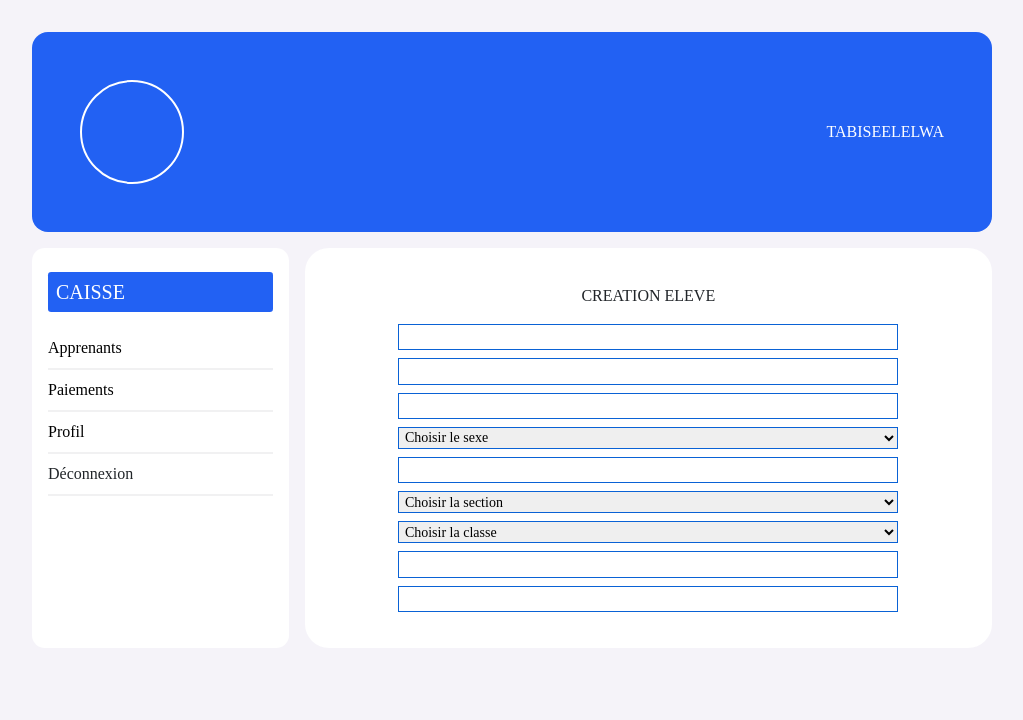
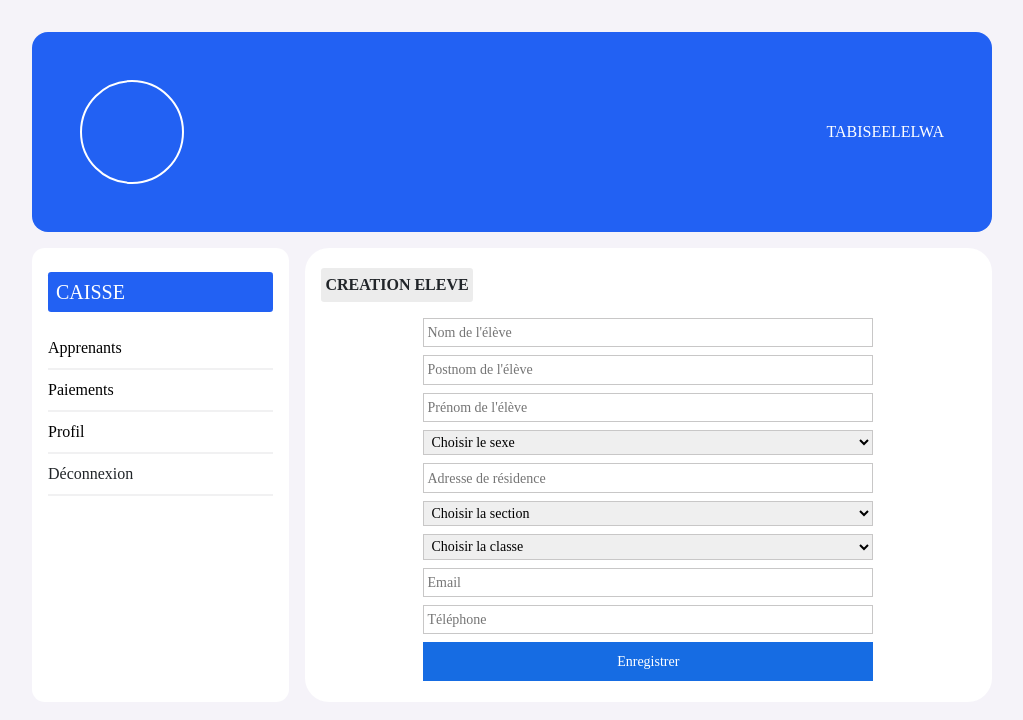
Before and after one commit to tabiseelelwa/shule-frontend, a React (Create React App) app: page /caisse/nouv-appr in a window 1280 px wide. Shown: the top 720 px of the page, without its empty margins (128-1151 px from the left). Built offline with nearby package versions, Linux system fonts and the light colour scheme.

Commit message:
finalisation du formulaire d'enregistrement de l'élève

```diff
--- a/src/Pages/Caisse/CreateApprenant.js
+++ b/src/Pages/Caisse/CreateApprenant.js
@@ -6,16 +6,17 @@ const CreateApprenant = () => {
       <div className="formHead">
         <p>CREATION ELEVE</p>
       </div>
+      <div className="formBody">
         <form>
-        <input type="text" />
-        <input type="text" />
-        <input type="text" />
+          <input type="text" placeholder="Nom de l'élève" />
+          <input type="text" placeholder="Postnom de l'élève" />
+          <input type="text" placeholder="Prénom de l'élève" />
           <select name="">
             <option>Choisir le sexe</option>
             <option value="Masculin">Masculin</option>
             <option value="Féminin">Féminin</option>
           </select>
-        <input type="text" />
+          <input type="text" placeholder="Adresse de résidence" />
           <select name="" id="">
             <option>Choisir la section</option>
             <option value="">Scientifique</option>
@@ -30,9 +31,11 @@ const CreateApprenant = () => {
             <option value="">2ème B</option>
             <option value="">2ème C</option>
           </select>
-        <input type="text" />
-        <input type="text" />
+          <input type="text" placeholder="Email" />
+          <input type="text" placeholder="Téléphone" />
+          <button>Enregistrer</button>
         </form>
+      </div>
     </div>
   );
 };
--- a/src/style/caisse.scss
+++ b/src/style/caisse.scss
@@ -56,7 +56,6 @@
       background-color: #fff;
       padding: 1rem;
       border-radius: 0.8rem;
-      height: 400px;
 
       .asideTitle {
         padding: 0.5rem 0;
--- a/src/style/formulaire.scss
+++ b/src/style/formulaire.scss
@@ -1,32 +1,46 @@
 .formulaire {
-  display: flex;
-  flex-direction: column;
-  justify-content: center;
-  align-items: center;
-  width: 100%;
-  height: 100%;
-
   .formHead {
     display: flex;
     justify-content: flex-start;
 
     p {
-      text-align: left;
+      font-weight: 600;
+      background-color: #ececec;
+      padding: 0.3rem;
+      border-radius: 0.2rem;
     }
   }
 
+  .formBody {
+    display: flex;
+    justify-content: center;
     form {
       display: flex;
       flex-direction: column;
-    width: 500px;
+      width: 450px;
       gap: 0.5rem;
 
       input,
       select {
-      border: 1px #0a62d5 solid;
+        border: 1px #c8c7c7 solid;
         font-size: 14px;
-      padding: 0.1rem;
+        padding: 0.2rem;
         outline: none;
+      }
+
+      button {
+        border: 1px #166ce3 solid;
+        font-size: 14px;
+        background-color: #166ce3;
+        color: #fff;
+        padding: 0.5rem;
+      }
+
+      button:hover {
+        background-color: transparent;
+        color: #166ce3;
+        transition: 300ms;
       }
     }
   }
+}
```
Lines whose indentation alone changed are shown as unchanged.
